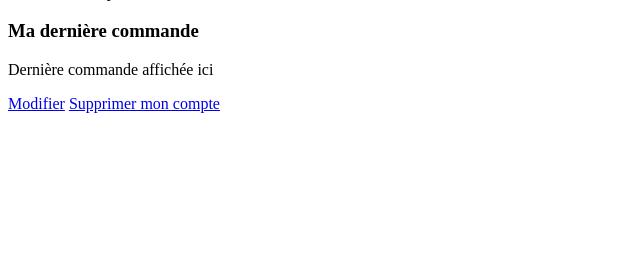
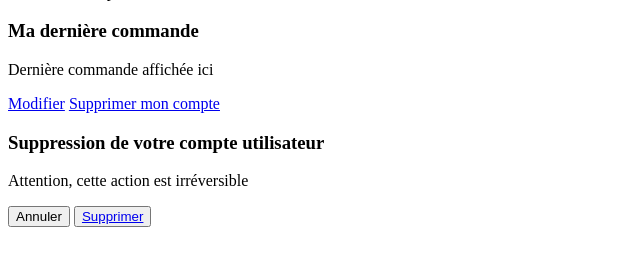
Before and after one commit to typhained/Strasbouquet, a PHP site: template src/View/User/show.html.twig in a window 1280 px wide. Shown: the part 110-376 px from the top of the page, without its empty margins (0-640 px from the left). Run offline with PHP 8.4, Linux system fonts and the light colour scheme; the template is opened without the code that fills it, so the values that code supplies are empty; some libraries are stand-ins or nearby versions.

Commit message:
Ajout d'une modale de confirmation de suppression

```diff
--- a/src/View/User/show.html.twig
+++ b/src/View/User/show.html.twig
@@ -19,8 +19,22 @@
             </div>
             <div class="uk-card-footer uk-text-center">
                 <a href="../update/{{ user.id }}" class="uk-button-text uk-alert uk-alert-success">Modifier</a>
-                <a href="../delete/{{ user.id }}" class="uk-button-text uk-alert uk-alert-danger">Supprimer mon compte</a>
+                <a href="#modal-example" class="uk-button-text uk-alert uk-alert-danger" uk-toggle>Supprimer mon compte</a>
+                <a href="../delete/{{ user.id }}" class=""></a>
             </div>
         </div>
     </div>
+
+
+    <!-- This is the modal -->
+    <div id="modal-example" uk-modal class="uk-modal-container">
+        <div class="uk-modal-dialog uk-modal-body uk-text-center uk-overflow-auto>">
+            <h3 class="uk-modal-title uk-text-danger ">Suppression de votre compte utilisateur</h3>
+            <p class="uk-text-center">Attention, cette action est irréversible</p>
+            <p>
+                <button class="uk-button uk-button-default uk-modal-close" type="button">Annuler</button>
+                <button class="uk-button uk-button-danger " type="button"><a class="uk-text-secondary" href="../delete/{{ user.id }}">Supprimer</a></button>
+            </p>
+        </div>
+    </div>
 {% endblock %}
```
